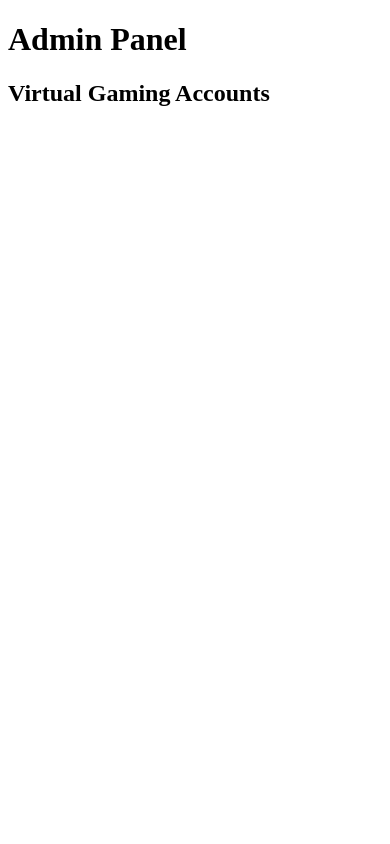
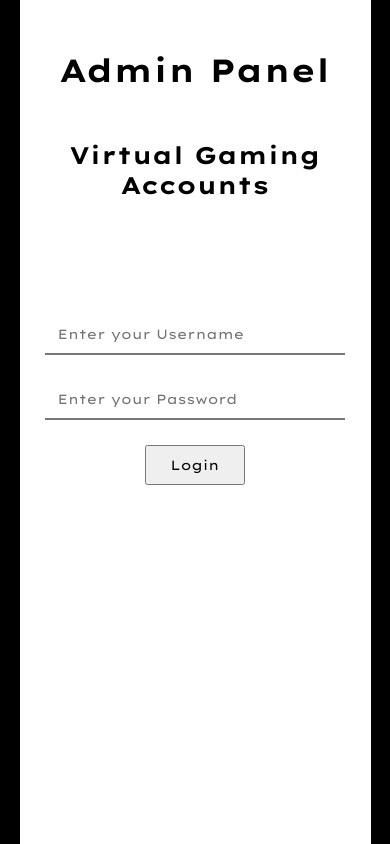
Before and after one commit to ThatOneUmer/Adminpanel-of-VGA, a plain HTML site: page index.html in a window 390 px wide. Drawn offline with Linux system fonts and the light colour scheme.

Commit message:
login page done with responsiveness

```diff
--- a/index.html
+++ b/index.html
@@ -3,6 +3,7 @@
   <head>
     <meta charset="UTF-8" />
     <meta name="viewport" content="width=device-width, initial-scale=1.0" />
+    <link rel="stylesheet" href="style.css" />
     <title>VGA - Admin</title>
   </head>
   <body>
@@ -10,7 +11,24 @@
       <div class="main-cont">
         <h1>Admin Panel</h1>
         <h2>Virtual Gaming Accounts</h2>
-        <form action=""></form>
+        <div class="form">
+          <input
+            type="text"
+            name=""
+            id=""
+            placeholder="Enter your Username"
+            style="text-transform: none"
+            autofocus
+          />
+          <input
+            type="password"
+            name=""
+            id=""
+            placeholder="Enter your Password"
+            style="text-transform: none"
+          />
+          <button>Login</button>
+        </div>
       </div>
     </div>
   </body>
--- a/style.css
+++ b/style.css
@@ -0,0 +1,68 @@
+@import url("https://fonts.googleapis.com/css2?family=Lexend+Giga:wght@100..900&display=swap");
+
+/* Universal Declaration */
+
+* {
+  margin: 0;
+  padding: 0;
+  box-sizing: border-box;
+  overflow-x: hidden;
+  overflow-y: hidden;
+  list-style-type: none;
+  text-decoration: none;
+  font-family: "Lexend Giga", serif;
+  text-transform: capitalize;
+}
+
+.main {
+  width: 100vw;
+  height: 100vh;
+  background-color: black;
+}
+
+.main-cont {
+  width: 90%;
+  display: flex;
+  gap: 50px;
+  flex-direction: column;
+  margin: 0 auto;
+  background-color: white;
+  align-items: center;
+  height: 1000px;
+  text-align: center;
+}
+
+h1 {
+  margin-top: 50px;
+}
+
+.form {
+  display: flex;
+  flex-direction: column;
+  gap: 25px;
+  width: 310px;
+  /* background-color: pink; */
+  align-items: center;
+  justify-content: center;
+  height: 300px;
+}
+
+input {
+  width: 300px;
+  height: 40px;
+  padding-left: 12.5px;
+  border-left: transparent;
+  border-top: transparent;
+  border-right: transparent;
+  &:focus {
+    outline: none;
+  }
+}
+
+button {
+  width: 100px;
+  height: 40px;
+  &:hover {
+    cursor: pointer;
+  }
+}
```
